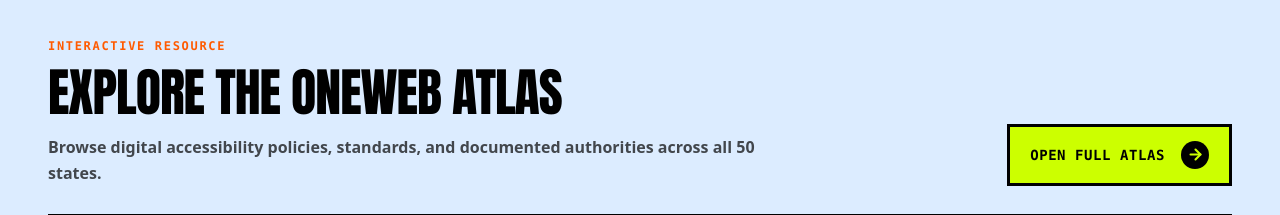
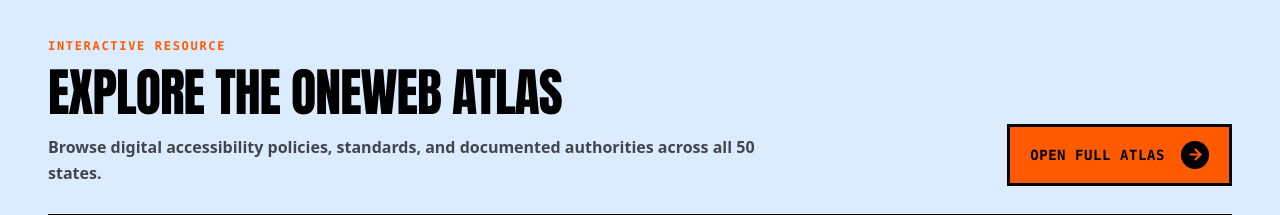
Before and after one commit to DhanvinG/oneweb, a React (Vite) app: page / in a window 1280 px wide. Shown: the part 6480-6695 px from the top of the page. Built offline with nearby package versions, Linux system fonts and the light colour scheme.

Commit message:
Match Atlas button to orange accents

```diff
--- a/src/App.tsx
+++ b/src/App.tsx
@@ -724,10 +724,10 @@
                   href="https://atlas.oneweb.social/"
                   target="_blank"
                   rel="noreferrer"
-                  className="group inline-flex w-fit shrink-0 items-center gap-4 border-[3px] border-black bg-[#ccff00] px-5 py-3.5 font-mono text-sm font-black uppercase tracking-[0.04em] transition-colors hover:bg-black hover:text-white"
+                  className="group inline-flex w-fit shrink-0 items-center gap-4 border-[3px] border-black bg-[#ff5a00] px-5 py-3.5 font-mono text-sm font-black uppercase tracking-[0.04em] transition-colors hover:bg-black hover:text-white"
                 >
                   Open Full Atlas
-                  <span className="flex h-7 w-7 items-center justify-center rounded-full bg-black text-[#ccff00] transition-all group-hover:translate-x-1 group-hover:bg-[#ff5a00] group-hover:text-black">
+                  <span className="flex h-7 w-7 items-center justify-center rounded-full bg-black text-[#ff5a00] transition-all group-hover:translate-x-1 group-hover:bg-white group-hover:text-black">
                     <ArrowRight size={17} strokeWidth={3} />
                   </span>
                 </a>
```
